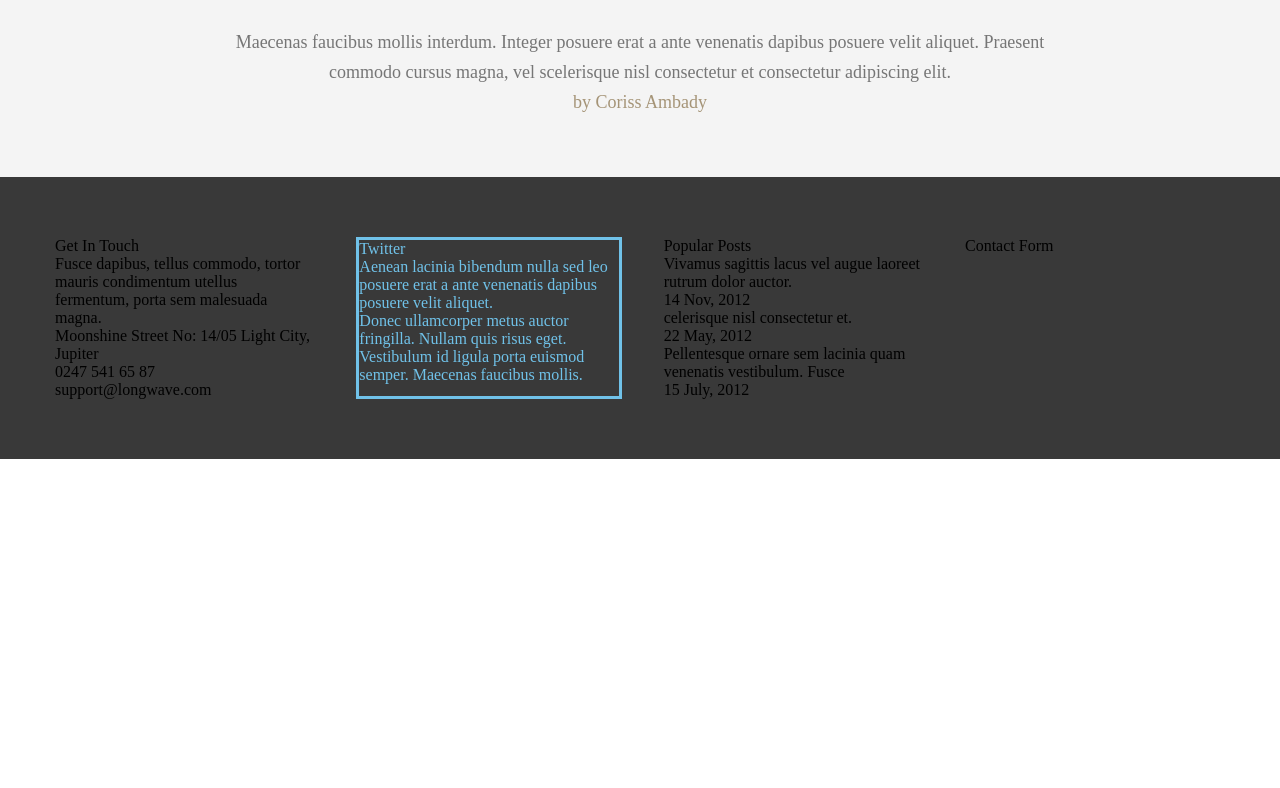
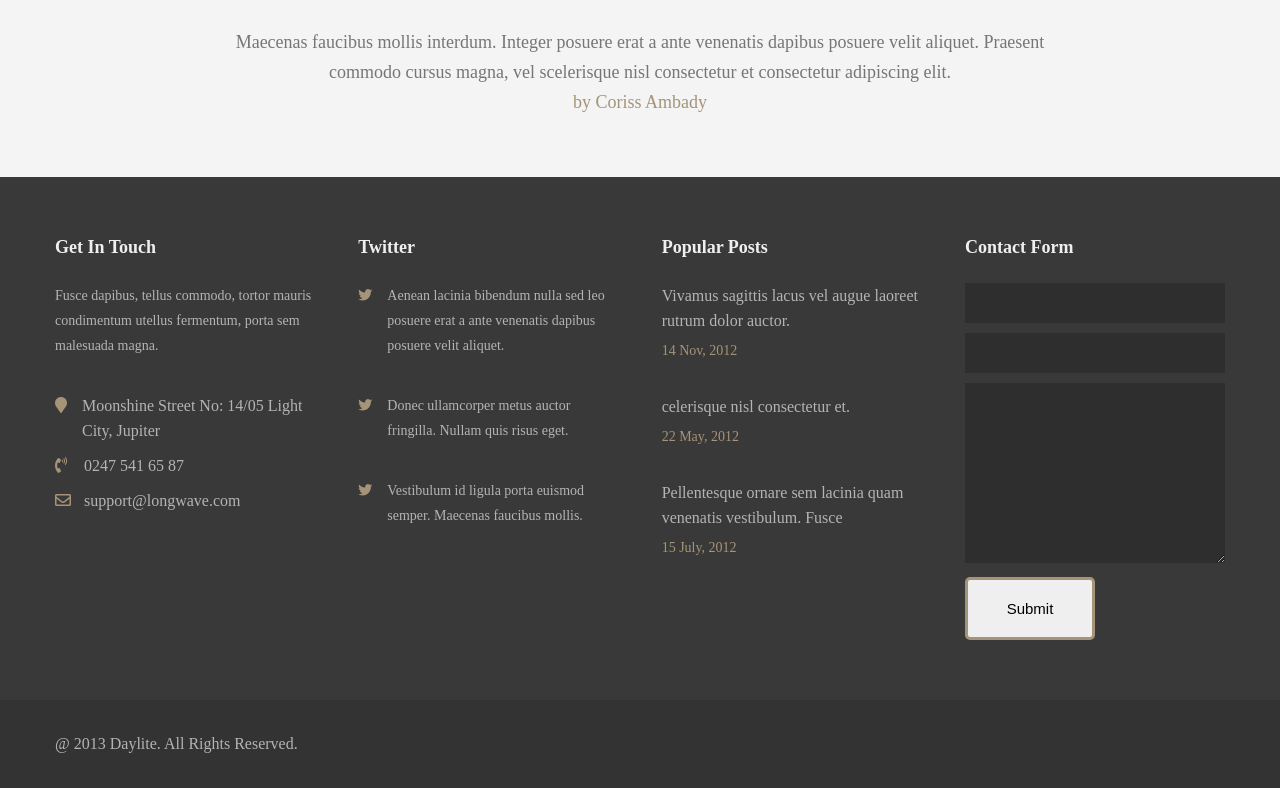
Before and after one commit to quiloc/daylite, a plain HTML site: page index.html in a window 1280 px wide. Shown: the part 2460-3248 px from the top of the page. Before the commit the page ends 2919 px from the top, so only its background shows below. Drawn offline with Linux system fonts and the light colour scheme.

Commit message:
Html/9Dec/Company

```diff
--- a/css/globle.css
+++ b/css/globle.css
@@ -16,3 +16,11 @@ a {
 .color-4 {
     color: #767676;
 }
+
+.color-5 {
+    color: #efefef;
+}
+
+.color-6 {
+    color: #b4b4b4;
+}
--- a/css/styles.css
+++ b/css/styles.css
@@ -356,6 +356,63 @@
     padding: 60px 0;
 }
 
-.get-in, .twitter, .popular, .form {
+.footer-get-in, .footer-twitter, .footer-popular, .footer-form {
     width: 260px;
 }
+
+.get-in-tittle {
+    font-size: 18px;
+    font-weight: 600;
+    margin-bottom: 25px;
+}
+
+.get-in-content {
+    font-size: 14px;
+    margin-bottom: 35px;
+    line-height: 25px;
+    display: flex;
+}
+
+.add, .phone, .mail, .post-content {
+    margin-bottom: 10px;
+    display: flex;
+    line-height: 25px;
+}
+
+.add-icon, .phone-icon, .mail-icon, .twitter-icon {
+    margin-right: 15px;
+    width: 14px;
+}
+
+.popular-post {
+    margin-bottom: 35px;
+}
+
+.post-day {
+    font-size: 14px;
+}
+
+input[type=text]  {
+    background: #2e2e2e;
+    width: 100%;
+    height: 40px;
+    margin-bottom: 10px;
+}
+
+textarea {
+    background: #2e2e2e;
+    width: 100%;
+    margin-bottom: 10px;
+}
+
+input[type=submit] {
+
+}
+
+.coppy-right {
+    background: #333333;
+}
+
+.coppy-right-inner {
+    padding: 35px 0;
+}
--- a/index.html
+++ b/index.html
@@ -279,52 +279,94 @@
             </div>
         </div>
     </div>
-    <div class="footer">
+    <div class="footer color-6">
         <div class="container">
             <div class="footer-inner">
-                <div class="get-in">
-                    <div class="get-in-tittle">Get In Touch</div>
+                <div class="footer-get-in">
+                    <div class="get-in-tittle color-5">Get In Touch</div>
                     <div class="get-in-content">Fusce dapibus, tellus commodo, tortor mauris condimentum utellus fermentum, porta sem malesuada magna. </div>
                     <div class="contact">
                         <div class="add">
-                            Moonshine Street No: 14/05
-                            Light City, Jupiter
+                            <div class="add-icon">
+                                <i class="fas fa-map-marker color-2"></i>
+                            </div>
+                            <div class="add-content">
+                                Moonshine Street No: 14/05
+                                Light City, Jupiter
+                            </div>
                         </div>
                         <div class="phone">
-                            0247 541 65 87
+                            <div class="phone-icon">
+                                <i class="fas fa-phone-volume color-2"></i>
+                            </div>
+                            <div class="phone-content">
+                                0247 541 65 87
+                            </div>
                         </div>
                         <div class="mail">
-                            support@longwave.com
+                            <div class="mail-icon">
+                                <i class="far fa-envelope color-2"></i>
+                            </div>
+                            <div class="mail-content">
+                                support@longwave.com
+                            </div>
                         </div>
                     </div>
                 </div>
-                <div class="twitter">
-                    <div class="get-in-tittle">Twitter</div>
-                    <div class="get-in-content">Aenean lacinia bibendum nulla sed leo posuere erat a ante venenatis dapibus posuere velit aliquet.</div>
-                    <div class="get-in-content">Donec ullamcorper metus auctor fringilla. Nullam quis risus eget.</div>
-                    <div class="get-in-content">Vestibulum id ligula porta  euismod semper. Maecenas faucibus mollis.</div>
+                <div class="footer-twitter">
+                    <div class="get-in-tittle color-5">Twitter</div>
+                    <div class="get-in-content">
+                        <div class="twitter-icon">
+                            <i class="fab fa-twitter color-2"></i>
+                        </div>
+                        <p>Aenean lacinia bibendum nulla sed leo posuere erat a ante venenatis dapibus posuere velit aliquet.</p>
+                    </div>
+                    <div class="get-in-content">
+                        <div class="twitter-icon">
+                            <i class="fab fa-twitter color-2"></i>
+                        </div>
+                        <p>Donec ullamcorper metus auctor fringilla. Nullam quis risus eget.</p>
+                    </div>
+                    <div class="get-in-content">
+                        <div class="twitter-icon">
+                            <i class="fab fa-twitter color-2"></i>
+                        </div>
+                        <p>Vestibulum id ligula porta  euismod semper. Maecenas faucibus mollis.</p>
+                    </div>
                 </div>
-                <div class="popular">
-                    <div class="get-in-tittle">Popular Posts</div>
+                <div class="footer-popular">
+                    <div class="get-in-tittle color-5">Popular Posts</div>
                     <div class="popular-post">
                         <div class="post-content">Vivamus sagittis lacus vel augue laoreet rutrum dolor auctor.</div>
-                        <div class="post-day">14 Nov, 2012</div>
+                        <div class="post-day color-2">14 Nov, 2012</div>
                     </div>
                     <div class="popular-post">
                         <div class="post-content">celerisque nisl consectetur et.</div>
-                        <div class="post-day">22 May, 2012 </div>
+                        <div class="post-day color-2">22 May, 2012 </div>
                     </div>
                     <div class="popular-post">
                         <div class="post-content">Pellentesque ornare sem lacinia quam venenatis vestibulum. Fusce </div>
-                        <div class="post-day">15 July, 2012 </div>
+                        <div class="post-day color-2">15 July, 2012 </div>
                     </div>
                 </div>
-                <div class="form">
-                    <div class="get-in-tittle">Contact Form</div>
+                <div class="footer-form">
+                    <div class="get-in-tittle color-5">Contact Form</div>
+                    <form action="form">
+                        <input type="text" id="fname">
+                        <input type="text" id="lname">
+                        <textarea id="w3review" name="w3review" rows="12"></textarea>
+                        <input type="submit" class="purchase-now" value="Submit">
+                    </form>
                 </div>
             </div>
         </div>
     </div>
-    <div class="coppyright"></div>
+    <div class="coppy-right">
+        <div class="container">
+            <div class="coppy-right-inner color-6">
+                <p>@ 2013 Daylite. All Rights Reserved.</p>
+            </div>
+        </div>
+    </div>
 </body>
 </html>
```
